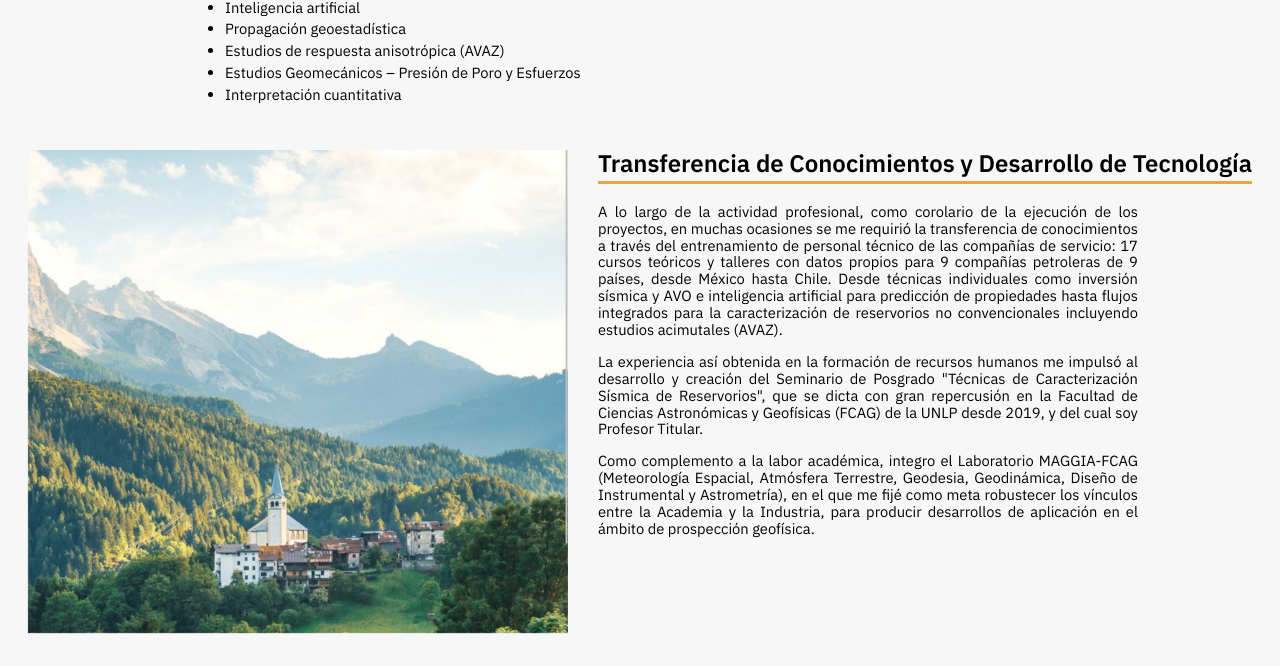
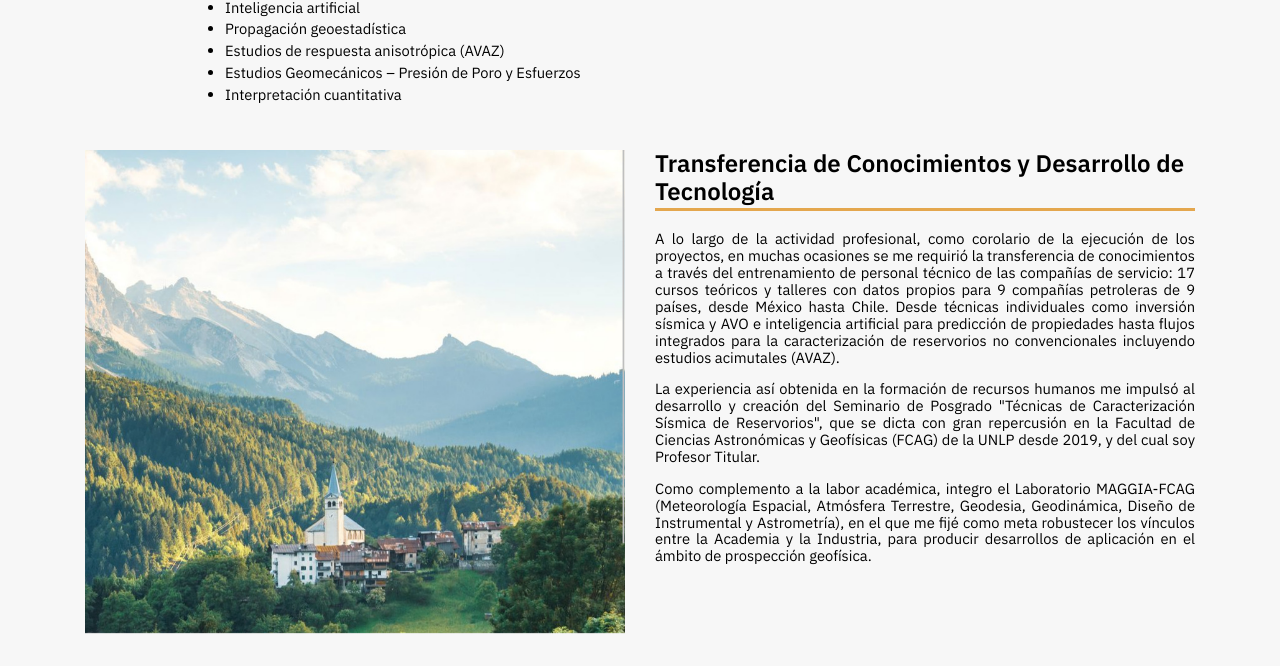
Before and after one commit to marco-tav/pagina-jt, a plain HTML site: page pages/es/index-es.html in a window 1280 px wide. Shown: the part 1300-1966 px from the top of the page. Drawn offline with Linux system fonts and the light colour scheme.

Commit message:
Set max desktop width for card-media in desktop

```diff
--- a/styles/index-style.css
+++ b/styles/index-style.css
@@ -298,6 +298,9 @@ h1 {
 }
 
 @media only screen and (min-width: 1000px) {
+    .card-text {
+        max-width: 540px;
+    }
     .card-text > p {
         max-width: 540px;
     }
```
